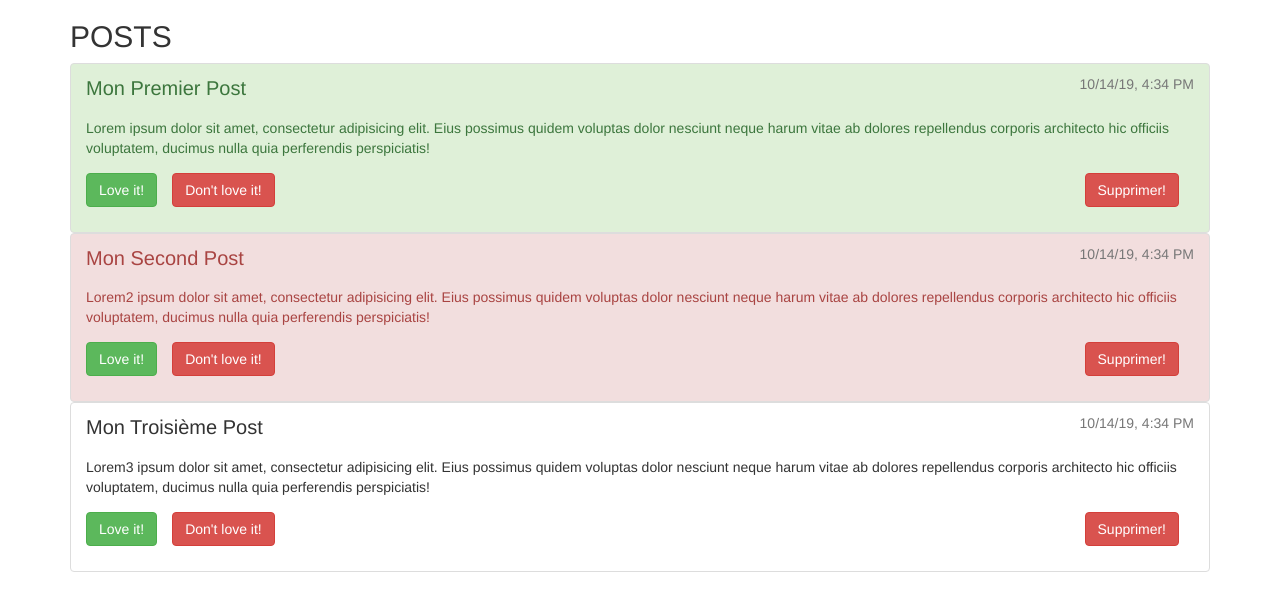
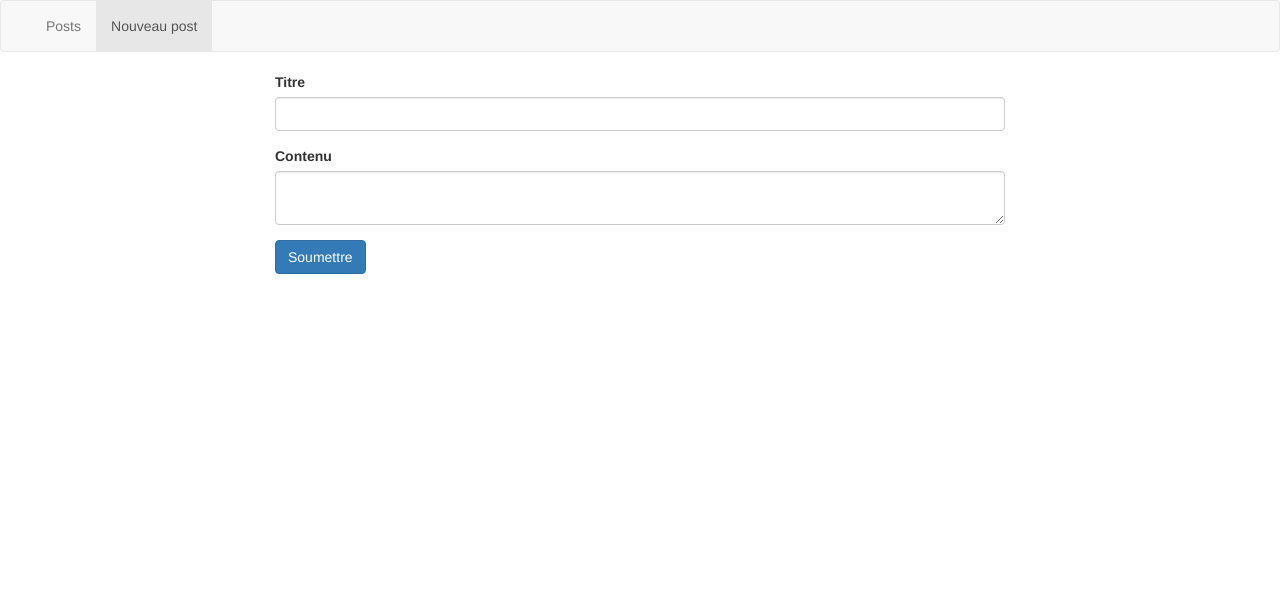
Before and after one commit to yeshelolo/OcNgBlog, an Angular app: page /new in a window 1280 px wide. Shown: the top 610 px of the page. Built offline with nearby package versions, Linux system fonts and the light colour scheme.

Commit message:
Form New Post

```diff
--- a/src/app/app.component.html
+++ b/src/app/app.component.html
@@ -1,8 +1,18 @@
+<nav class="navbar navbar-default">
+  <div class="container-fluid">
+    <div class="navbar-collapse">
+      <ul class="nav navbar-nav">
+        <li routerLinkActive="active"><a routerLink="posts">Posts</a></li>
+        <li routerLinkActive="active"><a routerLink="new">Nouveau post</a></li>
+      </ul>
+    </div>
+  </div>
+</nav>
+
 <div class="container">
   <div class="row">
     <div class="col-xs-12">
-      <h2>{{ title }}</h2>
-      <app-post-list></app-post-list>
+      <router-outlet></router-outlet>
     </div>
   </div>
 </div>
--- a/src/app/new-post/new-post.component.html
+++ b/src/app/new-post/new-post.component.html
@@ -1 +1,16 @@
-<p>new-post works!</p>
+<div class="col-sm-8 col-sm-offset-2">
+  <form [formGroup]="postForm" (ngSubmit)="onSubmitForm()">
+
+    <div class="form-group">
+      <label for="title">Titre</label>
+      <input type="text" id="title" class="form-control" formControlName="title">
+    </div>
+
+    <div class="form-group">
+        <label for="content">Contenu</label>
+        <textarea id="content" class="form-control" formControlName="content"></textarea>
+      </div>
+
+    <button type="submit" class="btn btn-primary">Soumettre</button>
+  </form>
+</div>
--- a/src/app/new-post/new-post.component.ts
+++ b/src/app/new-post/new-post.component.ts
@@ -1,4 +1,8 @@
 import { Component, OnInit } from '@angular/core';
+import { FormGroup, FormBuilder } from '@angular/forms';
+import { Router } from '@angular/router';
+import { Post } from '../entites/post';
+import { PostsService } from '../services/posts-service';
 
 @Component({
   selector: 'app-new-post',
@@ -7,9 +11,32 @@ import { Component, OnInit } from '@angular/core';
 })
 export class NewPostComponent implements OnInit {
 
-  constructor() { }
+  private postForm: FormGroup;
+
+  constructor(private formBuilder: FormBuilder,
+    private postsService: PostsService,
+    private router: Router) { }
 
   ngOnInit() {
+    this.initForm();
+  }
+
+  initForm() {
+    this.postForm = this.formBuilder.group({
+      title: [''],
+      content: [''],
+    });
+  }
+
+  onSubmitForm() {
+    const formValue = this.postForm.value;
+    const post = new Post(
+      formValue['title'],
+      formValue['content'],
+      0
+    );
+    this.postsService.createPost(post);
+    this.router.navigate(['/posts']);
   }
 
 }
```
Also changed, not shown: src/app/app-routing.module.ts (added, +16 -0 lines), src/app/app.module.ts (+6 -1 lines).
